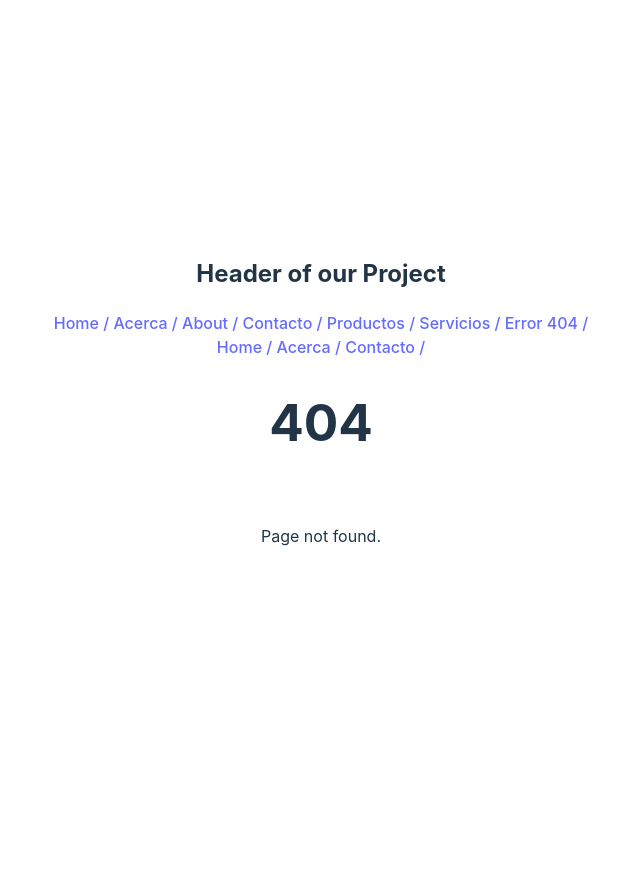
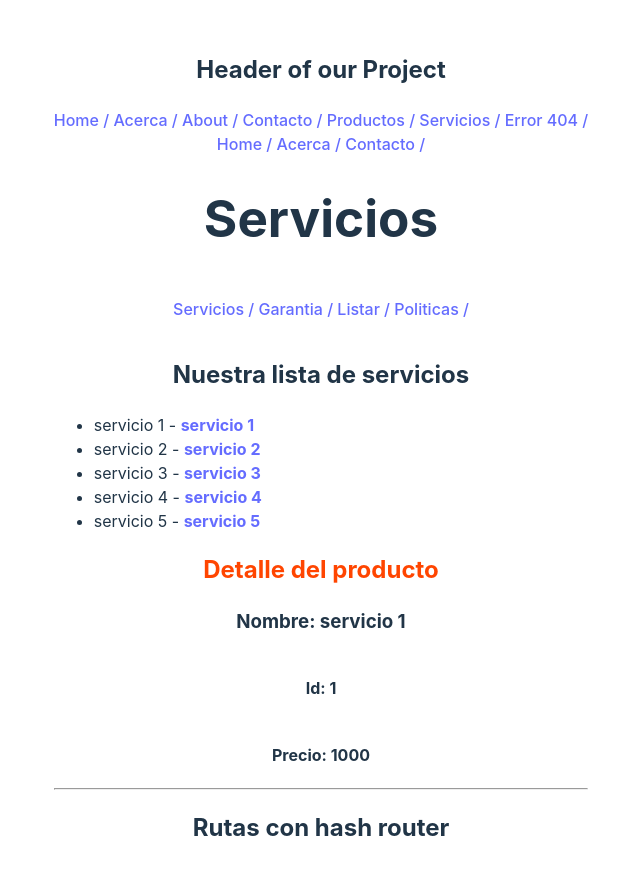
Before and after one commit to CristianLopez3/reactjs-practice, a React (Vite) app: page /servicios/1 in a window 1280 px wide. Before the commit this address had no page. Shown: the top 874 px of the page, without its empty margins (319-959 px from the left). Before the commit the page ends 800 px from the top, so only its background shows below. Built offline with nearby package versions, Linux system fonts and the light colour scheme.

Commit message:
browser router and hash router

```diff
--- a/src/App.jsx
+++ b/src/App.jsx
@@ -1,5 +1,5 @@
 import { useState } from 'react'
-import { BrowserRouter, Routes, Route, Navigate } from 'react-router-dom';
+import { BrowserRouter, HashRouter, Routes, Route, Navigate } from 'react-router-dom';
 import './App.css'
 import Home from './pages/Home';
 import Acerca from './pages/Acerca';
@@ -10,6 +10,11 @@ import { Error404 } from './pages/Error404';
 import Productos from './pages/Productos';
 import ProductoDetalle from './pages/ProductoDetalle';
 import Servicios from './pages/Servicios';
+import ServiciosGarantia from './pages/ServiciosGarantia';
+import ServiciosList from './pages/ServiciosList';
+import ServiciosPoliticas from './pages/ServiciosPoliticas';
+import ServiciosHome from './pages/ServiciosHome';
+import ServicioDetalle from './pages/ServicioDetalle';
 
 
 
@@ -24,6 +29,14 @@ function App() {
       { id: 5, nombre: "producto 5", precio: 53.50 }
     ]
   );
+
+  const [servicios, setServicios] = useState([
+    { id: 1, nombre: "servicio 1", precio: 1000 },
+    { id: 2, nombre: "servicio 2", precio: 2000 },
+    { id: 3, nombre: "servicio 3", precio: 3000 },
+    { id: 4, nombre: "servicio 4", precio: 4000 },
+    { id: 5, nombre: "servicio 5", precio: 5000 }
+  ]);
 
   return (
     <>
@@ -42,9 +55,16 @@ function App() {
             <Route path='/productos/:id' element={<ProductoDetalle productos={productos} />} />
 
             <Route path='/servicios' element={<Servicios />} >
-              <Route index element={<h2>Cuerpo de los servicios </h2>}/>
-              <Route path="/servicios/garantia" element={<h2>Garantia de nuestros servicios</h2>}/>
-              <Route path="/servicios/lista" element={<h2>Lista de nuestros servicios</h2>}/>
+              <Route index element={<ServiciosHome />}/>
+              <Route path="garantia" element={<ServiciosGarantia />}/>
+              <Route path="lista" element={<ServiciosList servicios={servicios} />}/>
+              <Route path=":id" element={
+                <>
+                  <ServiciosList servicios={servicios}/>
+                  <ServicioDetalle servicios={servicios}/>
+                </>
+              } />
+              <Route path="politicas" element={<ServiciosPoliticas />}/>
             </Route>
 
 
@@ -53,6 +73,38 @@ function App() {
           </Routes>
         </BrowserRouter>
 
+        <hr />
+
+        <h2>Rutas con hash router</h2>
+        {/* <HashRouter>
+          <Menu />
+          <Routes>
+            <Route path='/' element={<Home />} />
+            <Route path='/acerca' element={<Acerca />} />
+            <Route path='/about' element={<Navigate to="/acerca" />} />
+            <Route path='/contacto' element={<Contacto />} />
+            <Route path='/productos' element={<Productos productos={productos} />} />
+            <Route path='/productos/:id' element={<ProductoDetalle productos={productos} />} />
+
+            <Route path='/servicios' element={<Servicios />} >
+              <Route index element={<ServiciosHome />}/>
+              <Route path="garantia" element={<ServiciosGarantia />}/>
+              <Route path="lista" element={<ServiciosList servicios={servicios} />}/>
+              <Route path=":id" element={
+                <>
+                  <ServiciosList servicios={servicios}/>
+                  <ServicioDetalle servicios={servicios}/>
+                </>
+              } />
+              <Route path="politicas" element={<ServiciosPoliticas />}/>
+            </Route>
+
+
+            <Route path='*' element={<Error404 />} />
+
+          </Routes>
+        </HashRouter> */}
+
       </div>
     </>
   )
--- a/src/pages/ProductoDetalle.jsx
+++ b/src/pages/ProductoDetalle.jsx
@@ -16,10 +16,10 @@ const ProductoDetalle = ({productos}) => {
 
   return (
     <div>
-      <h1>Detalle del producto</h1>
-      <h2>Nombre: {producto.nombre}</h2>
-      <h3>Id: {producto.id}</h3>
-      <h4>Precio: {producto.precio}</h4>
+      <h2 style={{fontSize: '1.5rem', color: 'orangered'}}>Detalle del producto</h2>
+      <h3>Nombre: {producto.nombre}</h3>
+      <h4>Id: {producto.id}</h4>
+      <h5>Precio: {producto.precio}</h5>
       <button onClick={handleGoBack}>Regresar</button>
     </div>
   )
--- /dev/null
+++ b/src/pages/ServicioDetalle.jsx
@@ -0,0 +1,24 @@
+import { useParams } from 'react-router-dom';
+
+
+const ServicioDetalle = ({ servicios}) => {
+
+
+  const  obtenerProducto = (idParam) => servicios.find((servicio) => servicio.id.toString() === idParam);
+
+
+  const { id } = useParams();
+  const producto = obtenerProducto(id);
+
+
+  return (
+    <div>
+      <h2 style={{fontSize: '1.5rem', color: 'orangered'}}>Detalle del producto</h2>
+      <h3>Nombre: {producto.nombre}</h3>
+      <h4 style={{display: 'inline-block'}}>Id: {producto.id}</h4>
+      <h4>Precio: {producto.precio}</h4>
+    </div>
+  )
+}
+
+export default ServicioDetalle;
--- a/src/pages/Servicios.jsx
+++ b/src/pages/Servicios.jsx
@@ -1,10 +1,16 @@
 import React from 'react'
-import { Outlet } from 'react-router-dom'
+import { Outlet, Link } from 'react-router-dom'
 
 const Servicios = () => {
   return (
     <div>
       <h1>Servicios</h1>
+      <nav style={{padding: '1rem 3rem'}}>
+        <Link to="/servicios"> Servicios / </Link>
+        <Link to="/servicios/garantia">Garantia / </Link>
+        <Link to="/servicios/lista">Listar / </Link>
+        <Link to="/servicios/politicas">Politicas / </Link>
+      </nav>
       <Outlet />
     </div>
   )
--- /dev/null
+++ b/src/pages/ServiciosGarantia.jsx
@@ -0,0 +1,15 @@
+import React from 'react'
+
+const ServiciosGarantia = () => {
+  return (
+    <div>
+      <h2>Garantia de nuestros servicios</h2>
+      <p>Lorem ipsum dolor sit amet consectetur adipisicing elit. Minus iste accusantium laboriosam voluptatem velit reprehenderit nihil, expedita enim voluptatibus consequuntur.</p>
+      <p>Lorem ipsum dolor sit amet consectetur adipisicing elit. Minus iste accusantium laboriosam voluptatem velit reprehenderit nihil, expedita enim voluptatibus consequuntur.</p>
+      <p>Lorem ipsum dolor sit amet consectetur adipisicing elit. Minus iste accusantium laboriosam voluptatem velit reprehenderit nihil, expedita enim voluptatibus consequuntur.</p>
+
+    </div>
+  )
+}
+
+export default ServiciosGarantia
--- /dev/null
+++ b/src/pages/ServiciosHome.jsx
@@ -0,0 +1,12 @@
+import React from 'react'
+
+const ServiciosHome = () => {
+  return (
+    <div>
+      <h2>Bienvenidos a nuestra lista de servicios</h2>
+      <p>Lorem ipsum dolor sit amet consectetur adipisicing elit. Odit voluptates consectetur iure consequuntur dolores voluptatum?</p>
+    </div>
+  )
+}
+
+export default ServiciosHome
--- /dev/null
+++ b/src/pages/ServiciosList.jsx
@@ -0,0 +1,21 @@
+import React from 'react'
+import { Link } from 'react-router-dom'
+
+const ServiciosList = ({servicios}) => {
+  return (
+    <div>
+      <h2>Nuestra lista de servicios</h2>
+      <ul>
+        {servicios.map((servicio) => {
+          return (
+            <li key={servicio.id}>
+              {servicio.nombre} - <Link to={`/servicios/${servicio.id}`}><b>{servicio.nombre}</b></Link>
+            </li>
+          )
+        })}
+      </ul>
+    </div>
+  )
+}
+
+export default ServiciosList
--- /dev/null
+++ b/src/pages/ServiciosPoliticas.jsx
@@ -0,0 +1,14 @@
+import React from 'react'
+
+const ServiciosPoliticas = () => {
+  return (
+    <div>
+      <h2>Politicas de nuestros servicios</h2>
+      <p>Lorem ipsum dolor sit amet consectetur, adipisicing elit. Id amet libero iste voluptates qui minus fuga earum distinctio suscipit, optio voluptatibus pariatur.</p>
+      <hr />
+      <p>Lorem ipsum dolor sit amet consectetur adipisicing elit. Recusandae ex in corrupti alias. Temporibus assumenda in repellat voluptatibus corporis iure dolores labore nostrum quas atque dicta, est deleniti veritatis ut reprehenderit magni eaque maxime incidunt. Fugit corporis sit explicabo dicta dignissimos placeat, cumque saepe illum libero sint eos quam corrupti?</p>
+    </div>
+  )
+}
+
+export default ServiciosPoliticas;
```
